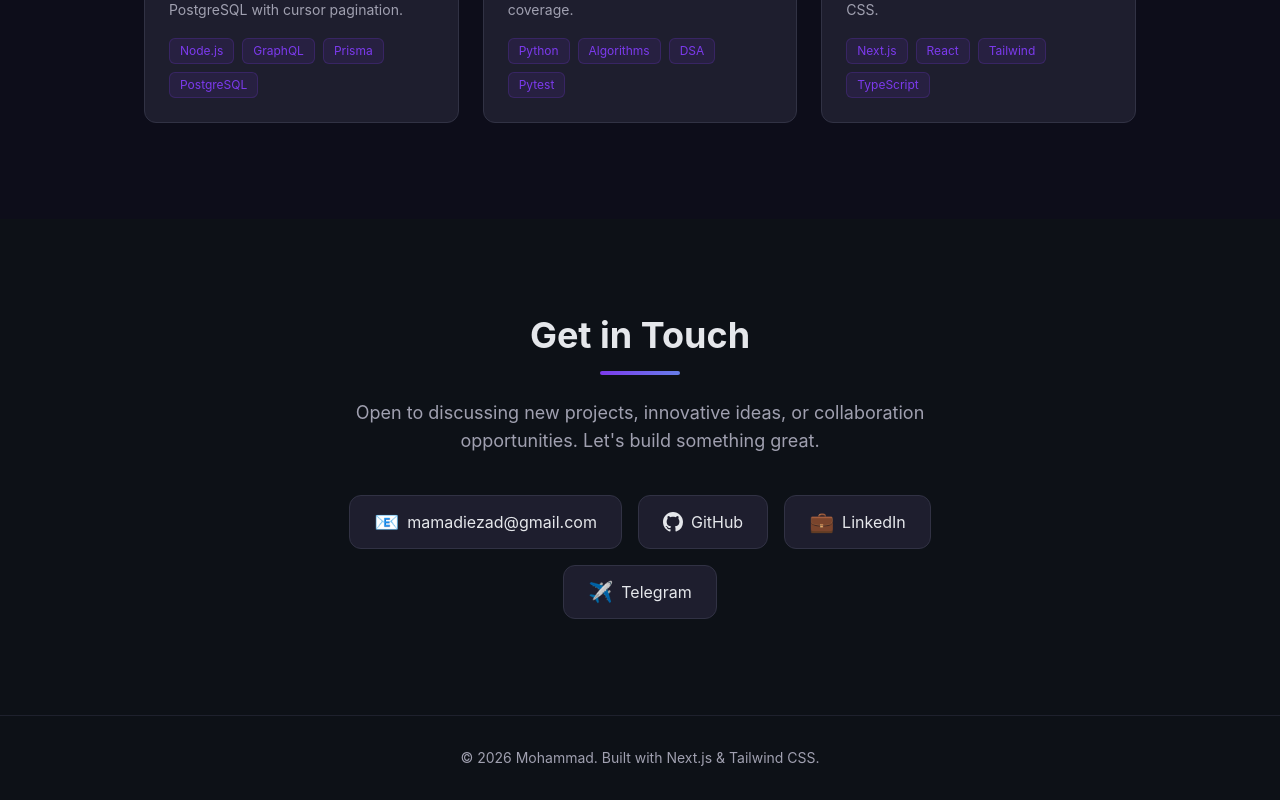
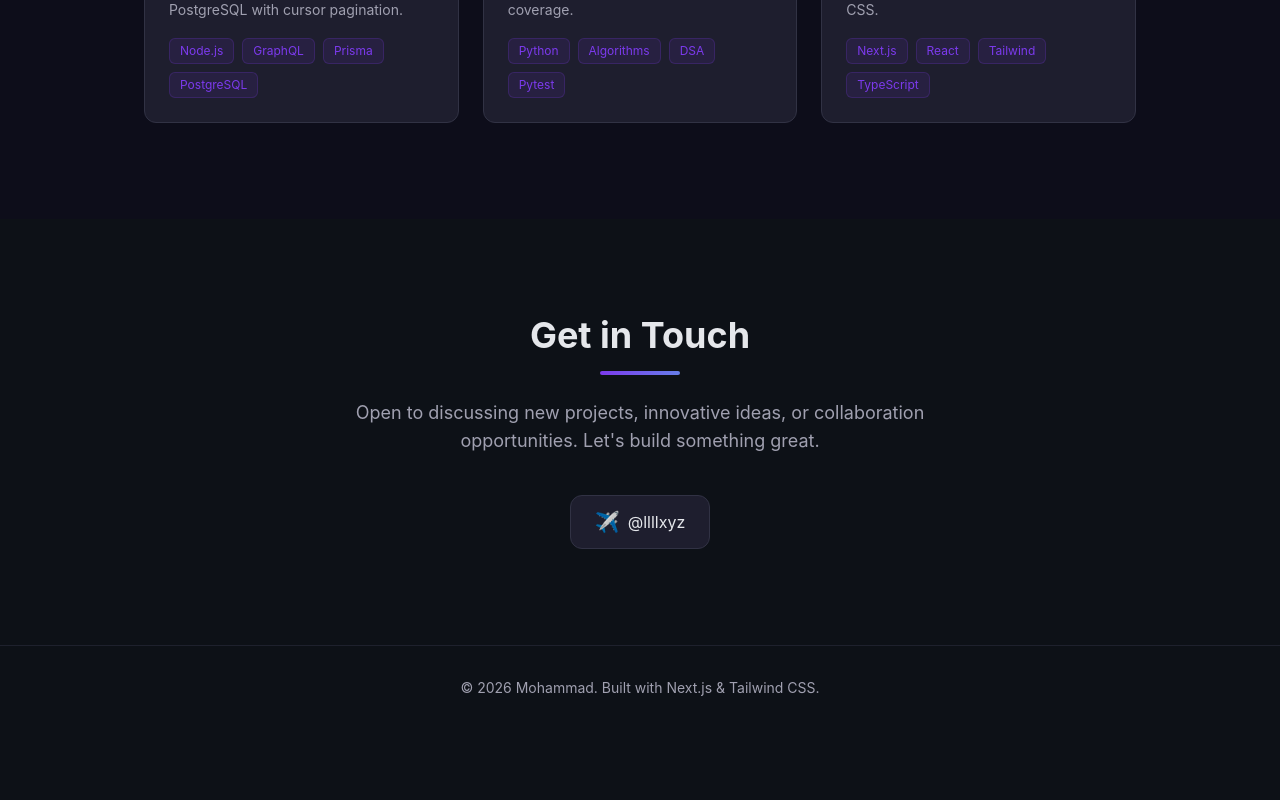
Before and after one commit to mamadiezad/nextjs-portfolio, a Next.js app: page / in a window 1280 px wide. Shown: the part 3561-4361 px from the top of the page. After the commit the page ends 4291 px from the top, so only its background shows below. Built offline with nearby package versions, Linux system fonts and the light colour scheme.

Commit message:
Contact: only Telegram @llllxyz

```diff
--- a/src/pages/index.tsx
+++ b/src/pages/index.tsx
@@ -254,18 +254,8 @@ export default function Home() {
             Open to discussing new projects, innovative ideas, or collaboration opportunities. Let&apos;s build something great.
           </p>
           <div className="flex flex-wrap justify-center gap-4">
-            <a href="mailto:mamadiezad@gmail.com" className="flex items-center gap-2 bg-card border border-border rounded-xl px-6 py-3 hover:border-primary/30 transition-all">
-              <span className="text-xl">📧</span><span>mamadiezad@gmail.com</span>
-            </a>
-            <a href="https://github.com/mamadiezad" target="_blank" rel="noopener noreferrer" className="flex items-center gap-2 bg-card border border-border rounded-xl px-6 py-3 hover:border-primary/30 transition-all">
-              <svg className="w-5 h-5" fill="currentColor" viewBox="0 0 24 24"><path d="M12 0C5.37 0 0 5.37 0 12c0 5.31 3.435 9.795 8.205 11.385.6.105.825-.255.825-.57 0-.285-.015-1.23-.015-2.235-3.015.555-3.795-.735-4.035-1.41-.135-.345-.72-1.41-1.23-1.695-.42-.225-1.02-.78-.015-.795.945-.015 1.62.87 1.845 1.23 1.08 1.815 2.805 1.305 3.495.99.105-.78.42-1.305.765-1.605-2.67-.3-5.46-1.335-5.46-5.925 0-1.305.465-2.385 1.23-3.225-.12-.3-.54-1.53.12-3.18 0 0 1.005-.315 3.3 1.23.96-.27 1.98-.405 3-.405s2.04.135 3 .405c2.295-1.56 3.3-1.23 3.3-1.23.66 1.65.24 2.88.12 3.18.765.84 1.23 1.905 1.23 3.225 0 4.605-2.805 5.625-5.475 5.925.435.375.81 1.095.81 2.22 0 1.605-.015 2.895-.015 3.3 0 .315.225.69.825.57A12.02 12.02 0 0024 12c0-6.63-5.37-12-12-12z"/></svg>
-              <span>GitHub</span>
-            </a>
-            <a href="https://linkedin.com/in/mamadiezad" target="_blank" rel="noopener noreferrer" className="flex items-center gap-2 bg-card border border-border rounded-xl px-6 py-3 hover:border-primary/30 transition-all">
-              <span className="text-xl">💼</span><span>LinkedIn</span>
-            </a>
-            <a href="https://t.me/mamadiezad" target="_blank" rel="noopener noreferrer" className="flex items-center gap-2 bg-card border border-border rounded-xl px-6 py-3 hover:border-primary/30 transition-all">
-              <span className="text-xl">✈️</span><span>Telegram</span>
+            <a href="https://t.me/llllxyz" target="_blank" rel="noopener noreferrer" className="flex items-center gap-2 bg-card border border-border rounded-xl px-6 py-3 hover:border-primary/30 transition-all">
+              <span className="text-xl">✈️</span><span>@llllxyz</span>
             </a>
           </div>
         </div>
```
